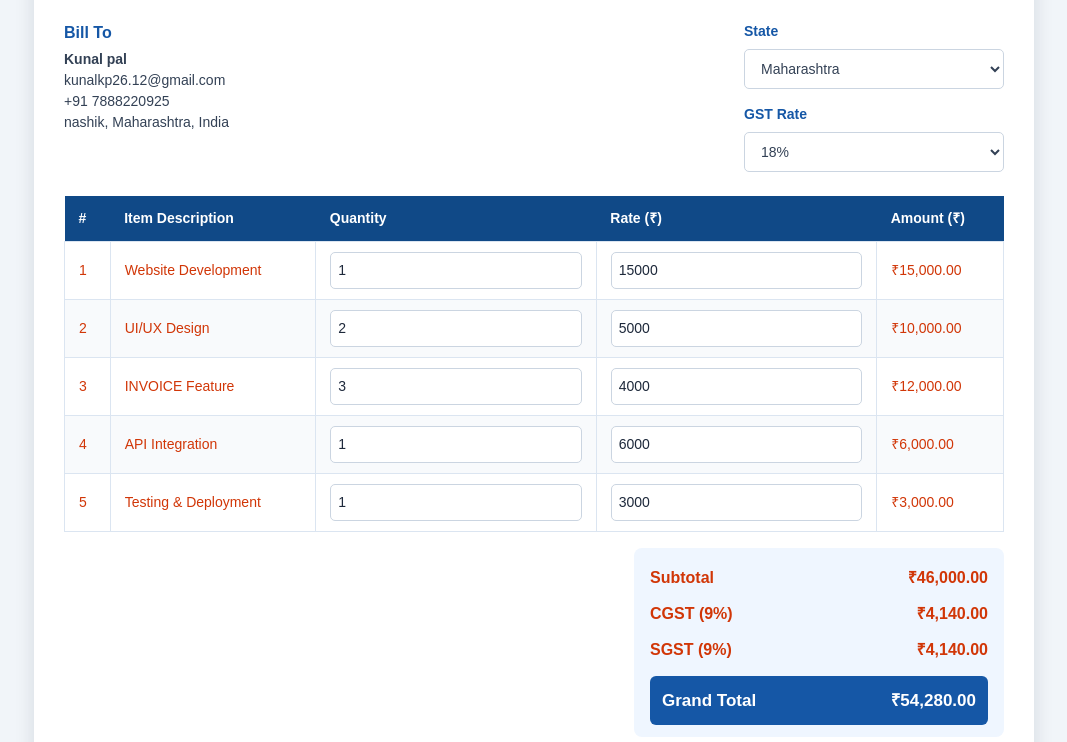
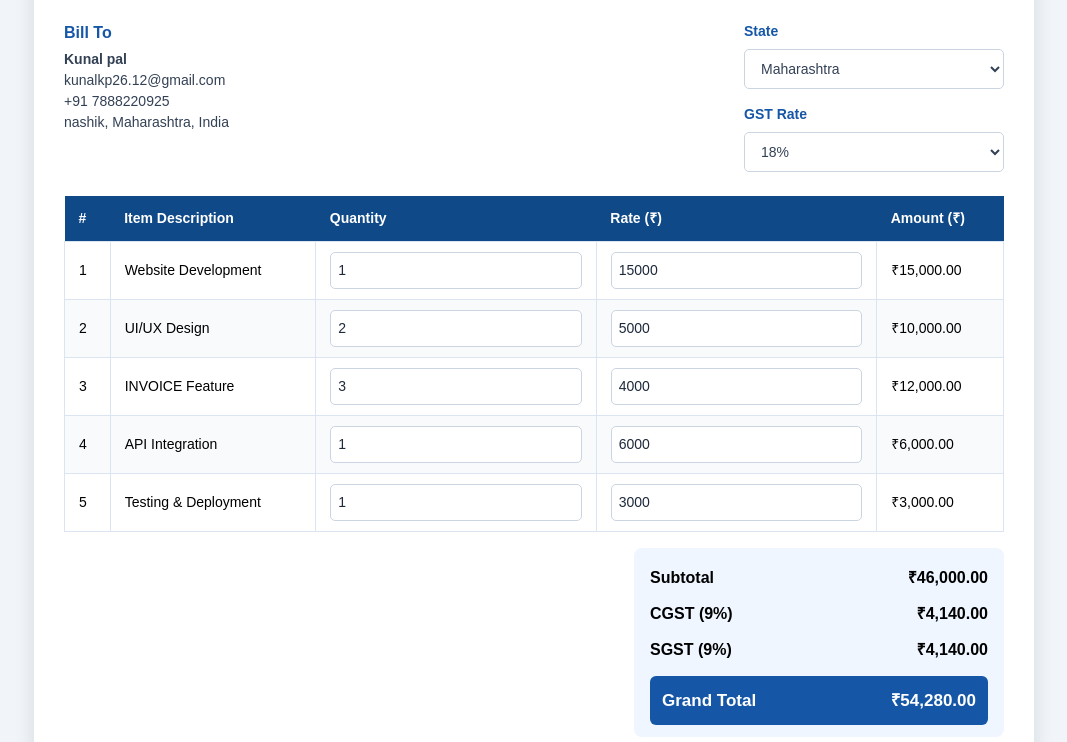
Before and after one commit to KunalPal45/arthadisha-invoice, a plain HTML site: page index.html in a window 1280 px wide. Shown: the part 192-934 px from the top of the page, without its empty margins (106-1173 px from the left). Drawn offline with Linux system fonts and the light colour scheme.

Commit message:
change in css

```diff
--- a/style.css
+++ b/style.css
@@ -12,7 +12,7 @@
 body {
     font-family: Arial, Helvetica, sans-serif;
     background-color: #f1f5f9;
-    color: #d13607;
+    color: #000000;
     padding: 30px 16px;
     line-height: 1.5;
 }
```
